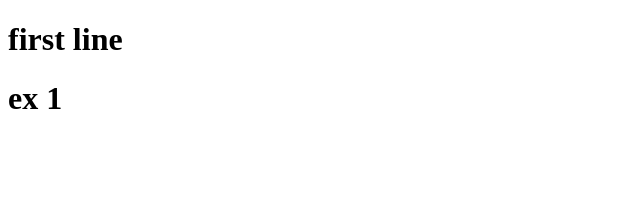
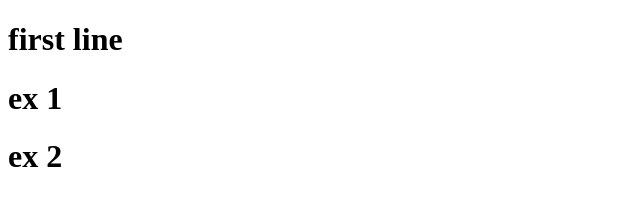
Before and after one commit to AvigailSheinin/pull-push, a plain HTML site: page index.html in a window 1280 px wide. Shown: the full height of the page, 0-640 px from the left. Drawn offline with Linux system fonts and the light colour scheme.

Commit message:
add in index.html- ex2

```diff
--- a/index.html
+++ b/index.html
@@ -9,5 +9,6 @@
 <body>
     <h1>first line</h1>
     <h1>ex 1</h1>
+    <h1>ex 2</h1>
 </body>
 </html>
```
